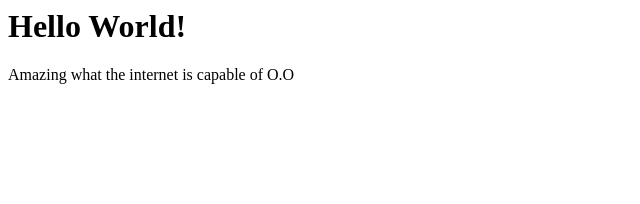
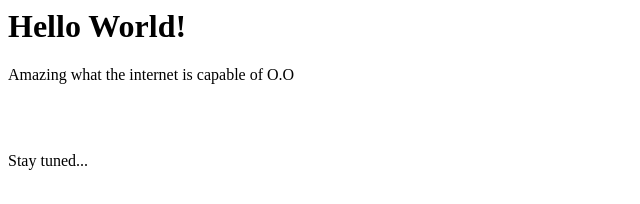
Before and after one commit to nsansari835/probono1, a plain HTML site: page index.html in a window 1280 px wide. Shown: the full height of the page, 0-640 px from the left. Drawn offline with Linux system fonts and the light colour scheme.

Commit message:
Update index.html

```diff
--- a/index.html
+++ b/index.html
@@ -1,2 +1,5 @@
 <h1> Hello World! </h1>
 <p> Amazing what the internet is capable of O.O </p>
+<br>
+<br>
+<p> Stay tuned... </p>
```
